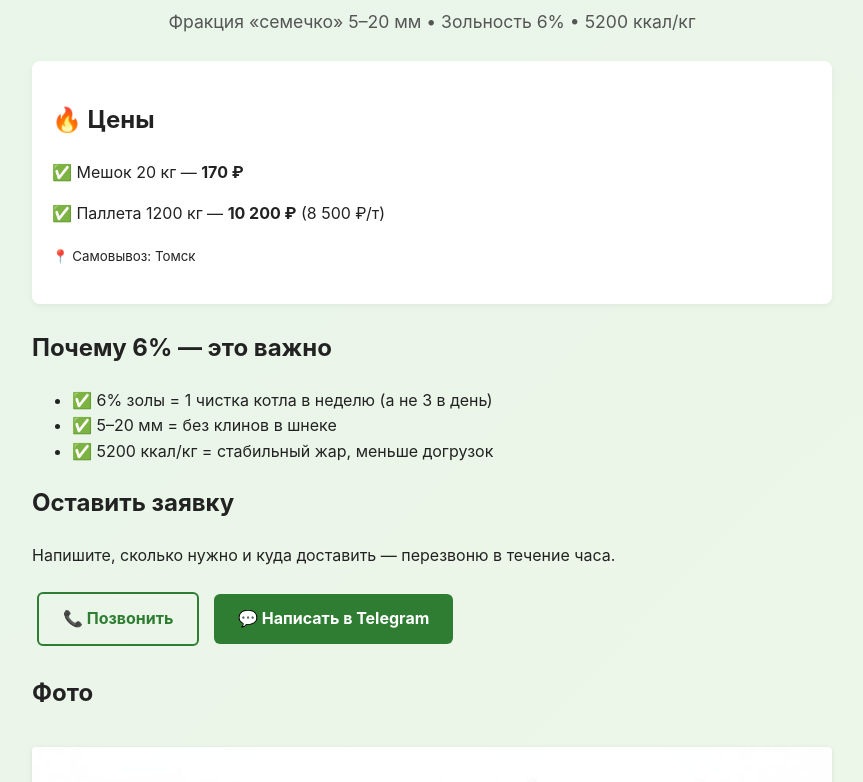
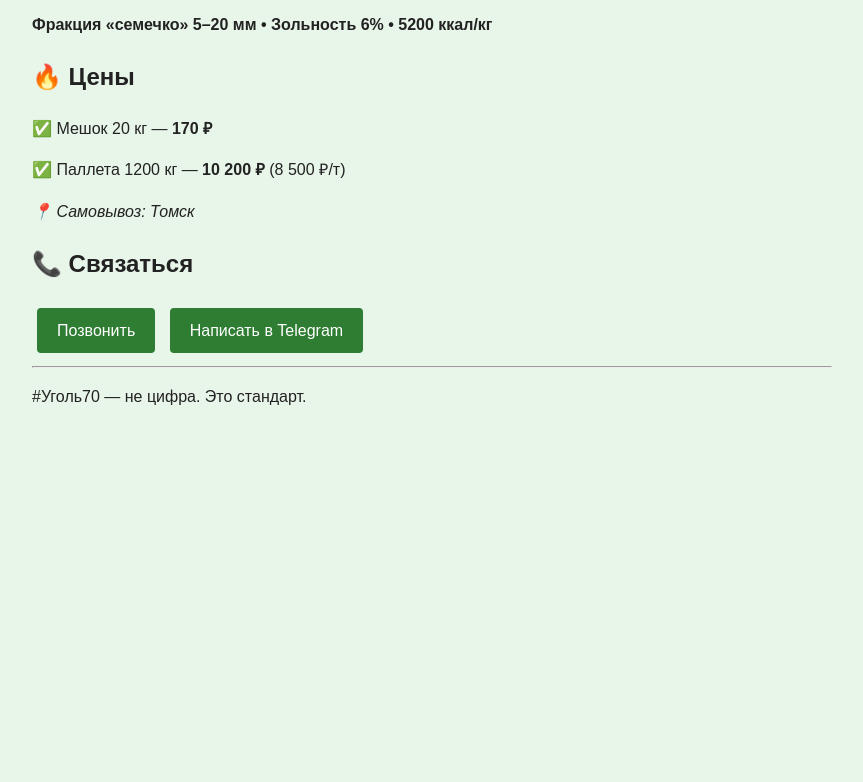
Before and after one commit to afananas-creator/ugol70.github.io, a plain HTML site: page index.html in a window 1280 px wide. Shown: the part 132-914 px from the top of the page, without its empty margins (208-1071 px from the left). After the commit the page ends 800 px from the top, so only its background shows below. Drawn offline with Linux system fonts and the light colour scheme.

Commit message:
Update index.html

```diff
--- a/index.html
+++ b/index.html
@@ -3,105 +3,28 @@
 <head>
   <meta charset="UTF-8">
   <meta name="viewport" content="width=device-width, initial-scale=1.0">
-  <title>Уголь70 — Томск | Семечко 5–20 мм, 6% зольности</title>
-  <meta name="description" content="Балахтинский уголь фракции 'семечко' (5–20 мм), зольность 6%, 5200 ккал/кг. Для автоматических котлов. Самовывоз — Томск.">
+  <title>#Уголь70 — Томск | Семечко 5–20 мм, 6% зольности</title>
   <style>
-    body {
-      font-family: -apple-system, BlinkMacSystemFont, 'Segoe UI', Roboto, sans-serif;
-      max-width: 800px;
-      margin: 30px auto;
-      padding: 20px;
-      line-height: 1.6;
-      color: #222;
-      background: linear-gradient(135deg, #e8f5e9 0%, #f1f8e9 100%);
-    }
-    h1 {
-      color: #2e7d32;
-      text-align: center;
-      margin-bottom: 5px;
-    }
-    .tagline {
-      text-align: center;
-      font-size: 1.1em;
-      color: #555;
-      margin-bottom: 25px;
-    }
-    .price-box {
-      background: white;
-      border-radius: 8px;
-      padding: 20px;
-      margin: 25px 0;
-      box-shadow: 0 2px 6px rgba(0,0,0,0.05);
-    }
-    .btn {
-      display: inline-block;
-      background: #2e7d32;
-      color: white;
-      padding: 12px 24px;
-      text-decoration: none;
-      margin: 8px 5px;
-      border-radius: 6px;
-      font-weight: bold;
-    }
-    .btn:hover {
-      background: #1b5e20;
-    }
-    .btn-outline {
-      background: transparent;
-      border: 2px solid #2e7d32;
-      color: #2e7d32;
-    }
-    .btn-outline:hover {
-      background: #e8f5e9;
-    }
-    img {
-      max-width: 100%;
-      height: auto;
-      margin: 15px 0;
-      border-radius: 4px;
-      box-shadow: 0 1px 4px rgba(0,0,0,0.1);
-    }
-    .footer {
-      margin-top: 40px;
-      padding-top: 20px;
-      border-top: 1px solid #c8e6c9;
-      color: #555;
-      font-size: 0.95em;
-      text-align: center;
-    }
+    body { font-family: Arial, sans-serif; max-width: 800px; margin: 30px auto; padding: 20px; line-height: 1.6; background: #e8f5e9; color: #222; }
+    h1 { color: #2e7d32; text-align: center; }
+    .btn { background: #2e7d32; color: white; padding: 10px 20px; text-decoration: none; margin: 5px; border-radius: 4px; display: inline-block; }
+    .btn:hover { background: #1b5e20; }
   </style>
 </head>
 <body>
   <h1>Балахтинский уголь #Уголь70</h1>
-  <p class="tagline">Фракция «семечко» 5–20 мм • Зольность 6% • 5200 ккал/кг</p>
+  <p><strong>Фракция «семечко» 5–20 мм • Зольность 6% • 5200 ккал/кг</strong></p>
 
-  <div class="price-box">
-    <h2>🔥 Цены</h2>
-    <p>✅ Мешок 20 кг — <strong>170 ₽</strong></p>
-    <p>✅ Паллета 1200 кг — <strong>10 200 ₽</strong> (8 500 ₽/т)</p>
-    <p><small>📍 Самовывоз: Томск</small></p>
-  </div>
+  <h2>🔥 Цены</h2>
+  <p>✅ Мешок 20 кг — <b>170 ₽</b></p>
+  <p>✅ Паллета 1200 кг — <b>10 200 ₽</b> (8 500 ₽/т)</p>
+  <p><i>📍 Самовывоз: Томск</i></p>
 
-  <h2>Почему 6% — это важно</h2>
-  <ul>
-    <li>✅ 6% золы = 1 чистка котла в неделю (а не 3 в день)</li>
-    <li>✅ 5–20 мм = без клинов в шнеке</li>
-    <li>✅ 5200 ккал/кг = стабильный жар, меньше догрузок</li>
-  </ul>
+  <h2>📞 Связаться</h2>
+  <a href="tel:+79016140160" class="btn">Позвонить</a>
+  <a href="https://t.me/AVE_tor" class="btn">Написать в Telegram</a>
 
-  <h2>Оставить заявку</h2>
-  <p>Напишите, сколько нужно и куда доставить — перезвоню в течение часа.</p>
-  <a href="tel:+79016140160" class="btn btn-outline">📞 Позвонить</a>
-  <a href="https://t.me/AVE_tor" class="btn">💬 Написать в Telegram</a>
-
-  <h2>Фото</h2>
-  <img src="Доставка Угля.png" alt="Мешок угля 20 кг">
-  <img src="https://via.placeholder.com/800x400/e0e0e0/000?text=Паллета+1200кг" alt="Паллета угля 1200 кг">
-  <img src="https://via.placeholder.com/800x400/e0e0e0/000?text=Фракция+5-20+мм" alt="Фракция угля 5–20 мм">
-
-  <div class="footer">
-    <p>📱 <a href="tel:+79016140160">+7 (901) 614-01-60</a><br>
-    #Уголь70 — не цифра. Это стандарт.</p>
-  </div>
+  <hr>
+  <p>#Уголь70 — не цифра. Это стандарт.</p>
 </body>
 </html>
```
